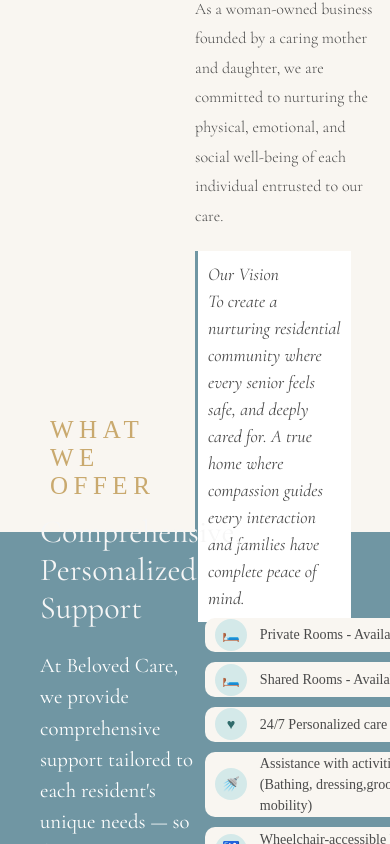
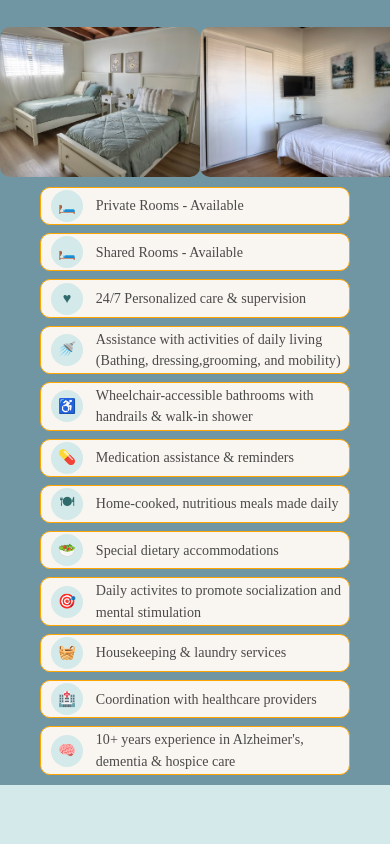
Before and after one commit to Belovedcare/belovedcare, a React (Vite) app: page / in a window 390 px wide. Shown: the part 1156-2000 px from the top of the page. Built offline with nearby package versions, Linux system fonts and the light colour scheme.

Commit message:
Adding responsive appearnace for mobile on support page and hiding mission page on small screen

```diff
--- a/src/components/support.tsx
+++ b/src/components/support.tsx
@@ -21,9 +21,9 @@ const Support = () => {
           <img src={bed1} />
           <img src={bed2} />
         </div>
-        <div className="beds2">
+        {/* <div className="beds2">
           <img src={bed3} />
-        </div>
+        </div> */}
       </div>
       <div className="services-list">
         <div className="service-item">
--- a/src/styling/mission.css
+++ b/src/styling/mission.css
@@ -96,3 +96,10 @@
     height: 90dvh;
   }
 }
+
+/* Small phones */
+@media (max-width: 480px) {
+  #mission {
+    display: none;
+  }
+}
--- a/src/styling/support.css
+++ b/src/styling/support.css
@@ -2,7 +2,7 @@
   background: #7096a3;
   scroll-margin-top: 76px;
   width: 100%;
-  height: 90vh;
+  height: 90dvh;
   padding: 0;
   margin: 0;
   display: flex;
@@ -138,9 +138,6 @@
   width: 300px;
 }
 
-section {
-  padding: 6rem 6rem;
-}
 .section-label {
   font-size: 25px;
   letter-spacing: 0.22em;
@@ -149,18 +146,132 @@ section {
   margin-bottom: 0.8rem;
   padding: 25px 0 0 50px;
 }
-.section-h2 {
-  font-family: "Cormorant Garamond", serif;
-  font-size: clamp(2rem, 3vw, 2.9rem);
-  font-weight: 400;
-  color: #7096a3;
-  line-height: 1.2;
-  margin-bottom: 1.4rem;
+
+/* Tablets */
+@media (max-width: 1023px) {
+  .services-list {
+    display: flex;
+    flex-direction: row;
+    flex-wrap: wrap;
+    gap: 3px;
+    width: 50%;
+    height: 90%;
+    padding: 10px;
+  }
+
+  .service-item {
+    display: flex;
+    align-items: center;
+    background: #f9f6f1;
+    transition: box-shadow 0.2s, transform 0.2s;
+    flex: 1;
+    min-width: 238px;
+    max-height: 80px;
+    border-radius: 10px;
+  }
+
+  .beds-img1 {
+    display: flex;
+    flex-flow: row nowrap;
+    justify-content: space-evenly;
+    width: 100%;
+    padding: 25px 0 0 0;
+  }
+
+  .beds-img1 img {
+    object-fit: cover;
+    border-radius: 10px;
+    height: 200px;
+    width: 200px;
+  }
 }
-.section-body {
-  font-size: 1rem;
-  font-weight: 300;
-  line-height: 1.85;
-  color: #4a4a4a;
-  max-width: 560px;
+
+/* Laptops */
+@media (min-width: 1024px) {
+  .services {
+    height: 90dvh;
+    border: none;
+  }
 }
+
+/* Small phones */
+@media (max-width: 480px) {
+  .services {
+    background: #7096a3;
+    scroll-margin-top: 76px;
+    width: 100%;
+    height: 130dvh;
+    padding: 0;
+    margin: 0;
+    display: flex;
+    flex-flow: column nowrap;
+    justify-content: center;
+    align-items: center;
+    padding-bottom: 10px;
+  }
+  .right {
+    width: 100%;
+  }
+
+  .services-list {
+    display: flex;
+    flex-direction: row;
+    flex-wrap: wrap;
+    gap: 8px;
+    width: 100%;
+    padding: 0 40px;
+  }
+
+  .service-item {
+    display: flex;
+    align-items: center;
+    background: #f9f6f1;
+    transition: box-shadow 0.2s, transform 0.2s;
+    flex: 1;
+    min-width: 250px;
+    max-height: 125px;
+    border-radius: 10px;
+    border: 1px solid orange;
+  }
+
+  .beds-img1 {
+    display: flex;
+    flex-flow: row nowrap;
+    justify-content: space-evenly;
+    width: 100%;
+  }
+
+  .beds-img1 img {
+    object-fit: cover;
+    border-radius: 10px;
+    height: 150px;
+    width: 200px;
+  }
+
+  .section-override {
+    font-family: "Cormorant Garamond", serif;
+    font-size: 30px;
+    font-weight: 400;
+    color: #f6f6f6;
+    line-height: 1.2;
+    margin-bottom: 1.4rem;
+    padding: 0 0 0 40px;
+  }
+
+  .section-body-override {
+    font-size: 1.2rem;
+    font-weight: 400;
+    line-height: 1.5;
+    max-width: 91%;
+    font-family: "Cormorant Garamond", serif;
+  }
+
+  .section-label {
+    font-size: 25px;
+    letter-spacing: 0.22em;
+    text-transform: uppercase;
+    color: #c9a96e;
+    margin-bottom: 0.8rem;
+    padding: 25px 0 0 40px;
+  }
+}
```
